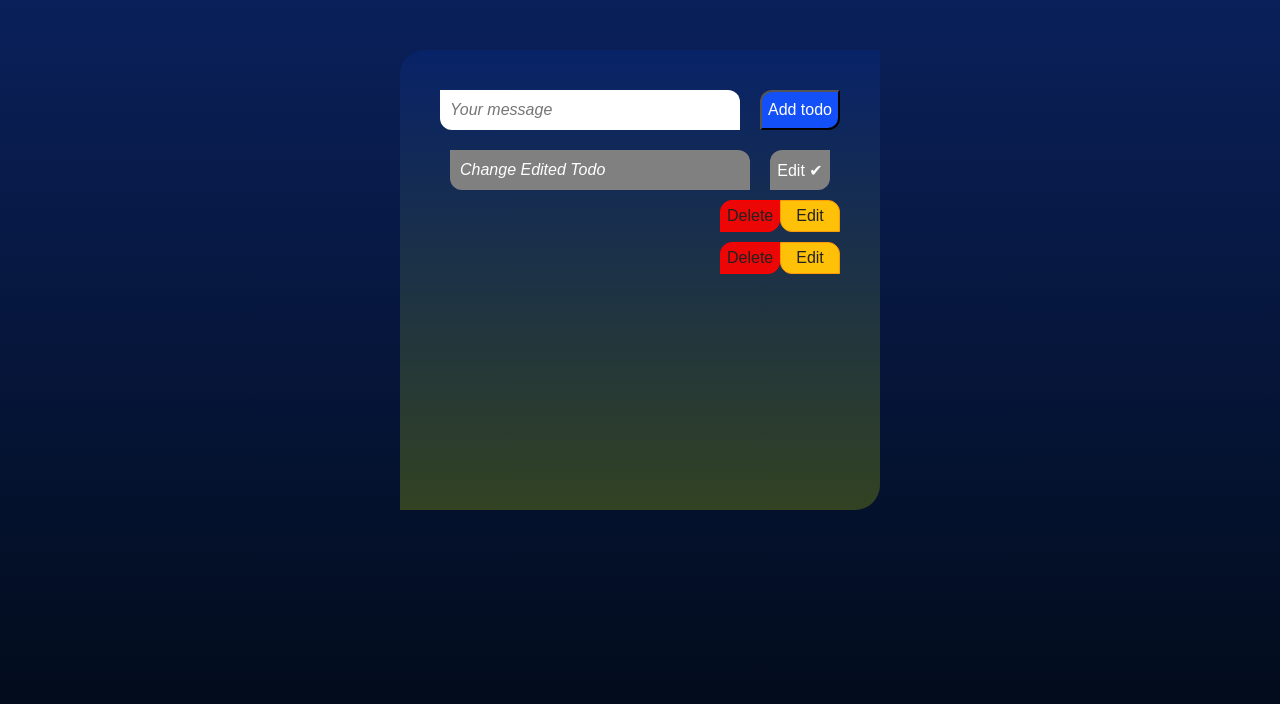
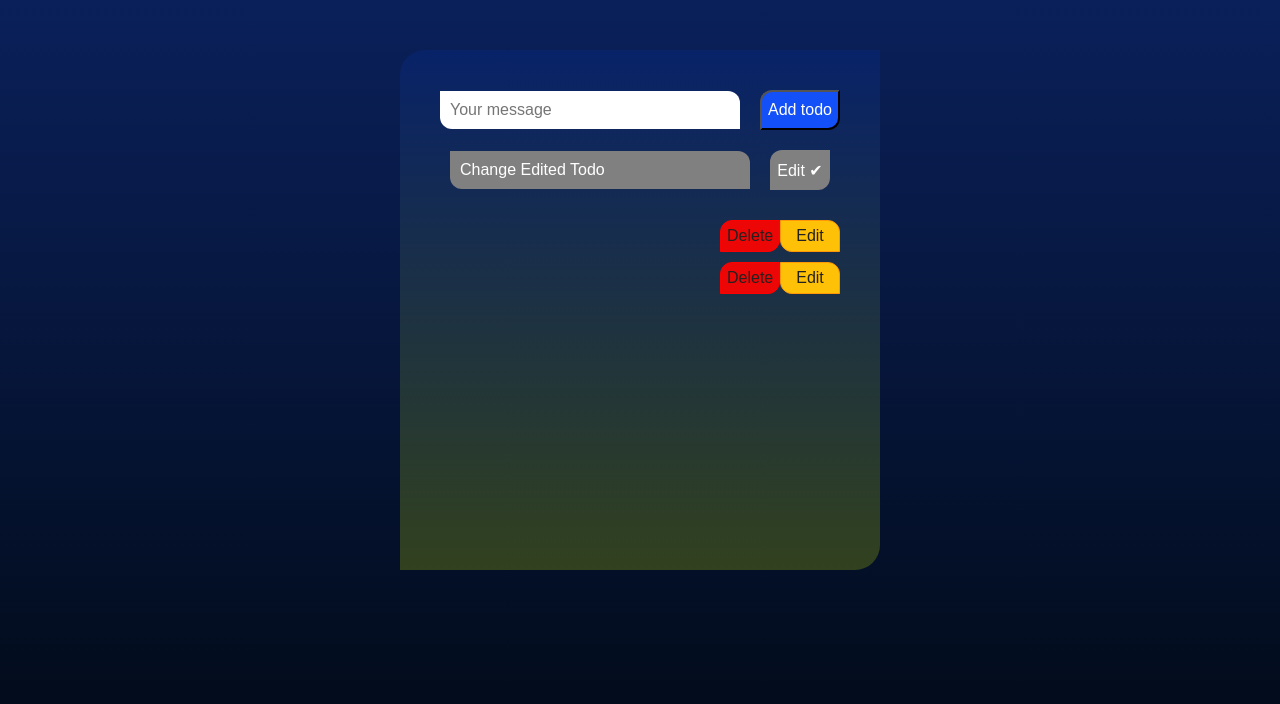
Before and after one commit to DmitryMass/CRUD_TodoList_React, a React app: page / in a window 1280 px wide. Built offline with nearby package versions, Linux system fonts and the light colour scheme; no server answers; a web font is replaced by a local one.

Commit message:
debugs styles

```diff
--- a/src/Components/List/component.js
+++ b/src/Components/List/component.js
@@ -15,13 +15,16 @@ const List = ({ list, onDelete, onStatusChange, editTodo }) => {
   };
 
   return (
-    <div className="main">
+    <>
+      <div className="edit__form">
         <EditTodo
           onEditSubmit={onEditSubmit}
           setEditingText={setEditingText}
           editingText={editingText}
           todoEditing={todoEditing}
         />
+      </div>
+      <div className="main">
         {list.map((el) => (
           <div key={nanoid()} className="flex__wrapper">
             <div
@@ -47,6 +50,7 @@ const List = ({ list, onDelete, onStatusChange, editTodo }) => {
           </div>
         ))}
       </div>
+    </>
   );
 };
 
--- a/src/index.css
+++ b/src/index.css
@@ -1,10 +1,6 @@
 @import url('https://fonts.googleapis.com/css2?family=Arima:wght@500&family=Lora:ital,wght@1,500;1,700&display=swap');
-html,
-body {
-  margin: 0;
-  padding: 0;
+html {
   height: 100%;
-  width: 100%;
 }
 body {
   background: linear-gradient(#0a205a, #010913);
@@ -42,18 +38,11 @@ body {
 
 .list {
   cursor: pointer;
-  display: flex;
-  justify-content: space-between;
-  align-items: center;
   color: white;
   padding: 10px;
-  margin: 5px;
   border-radius: 12px 0px 12px 0px;
   width: 60%;
-}
-.list::marker {
-  color: white;
-  font-size: 14px;
+  text-align: left;
 }
 .list:hover {
   text-shadow: 0 0 4px rgb(71, 59, 240);
@@ -62,24 +51,22 @@ body {
 .editInput {
   border: none;
   padding: 10px;
-  height: 20px;
   background: white;
-  border-radius: 12px 0px 12px 0;
   font-size: 16px;
-  font-style: italic;
   font-weight: 500;
   width: 70%;
   border-radius: 0 12px 0 12px;
 }
+.edit__form {
+  margin: 20px 0;
+}
 
-.editInput {
-  border: none;
-}
 .inputActive {
   border: 3px solid greenyellow;
 }
 .inputDisabled {
   background: gray;
+  border: none;
 }
 .inputDisabled::placeholder {
   color: white;
@@ -99,7 +86,8 @@ body {
   color: white;
 }
 
-.deleteBtn {
+.deleteBtn,
+.editBtn {
   border: 1px solid red;
   background: rgb(236, 6, 6);
   border-radius: 12px 0px 12px 0px;
@@ -110,8 +98,6 @@ body {
   border: 1px solid #ff9807;
   background: #ffc107;
   border-radius: 0px 12px 0 12px;
-  height: 32px;
-  width: 60px;
 }
 .editBtn__disabled {
   background: gray;
@@ -124,12 +110,3 @@ body {
   justify-content: center;
   gap: 20px;
 }
-::-webkit-scrollbar {
-  width: 5px;
-  background: rgb(221, 221, 221);
-  border: 1px solid;
-}
-::-webkit-scrollbar-thumb {
-  background: rgb(0, 255, 115);
-  border: 1px solid;
-}
```
Lines whose indentation alone changed are shown as unchanged.
